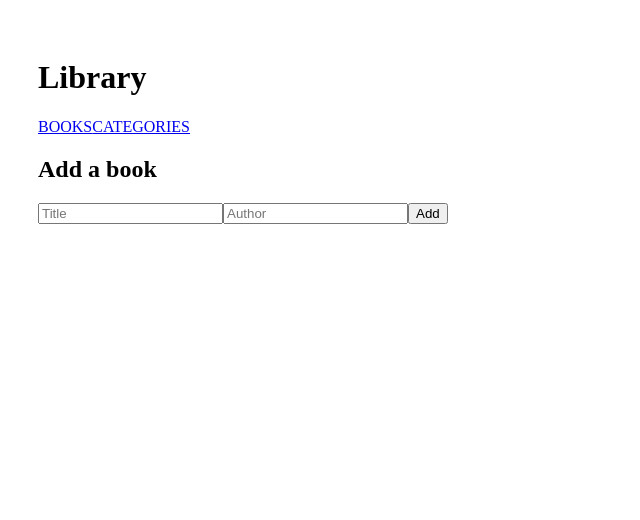
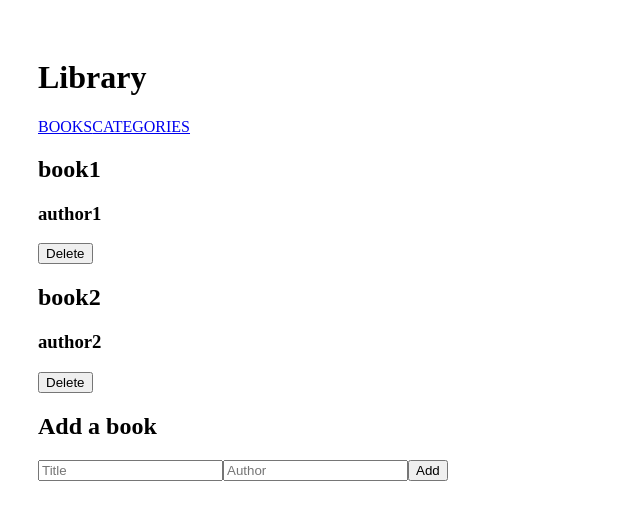
Before and after one commit to Farida-Hamid/Bookstore-React-Redux, a React (Create React App) app: page / in a window 1280 px wide. Shown: the top 520 px of the page, without its empty margins (0-640 px from the left). Built offline with nearby package versions, Linux system fonts and the light colour scheme.

Commit message:
Display books from store

```diff
--- a/src/components/Library.js
+++ b/src/components/Library.js
@@ -1,9 +1,10 @@
 import React from 'react';
+import { useSelector } from 'react-redux';
 import Book from './Book';
 import AddBook from './AddBook';
 
 const Library = () => {
-  const bookList = [];
+  const bookList = useSelector((state) => state);
 
   return (
     <div>
```
